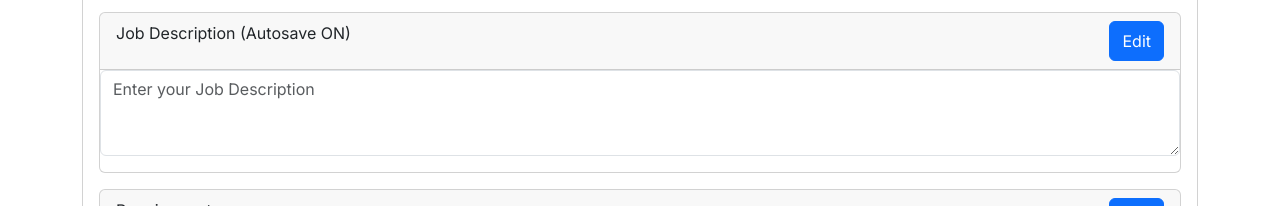
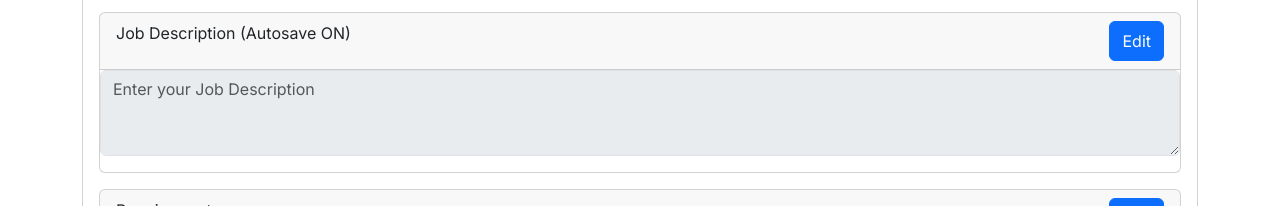
Before and after one commit to robwakefield/InternHunt, a Next.js app: page /addListing in a window 1280 px wide. Shown: the part 258-464 px from the top of the page. Built offline with nearby package versions, Linux system fonts and the light colour scheme; no server answers; the database is empty.

Commit message:
Added toggle editing

```diff
--- a/src/app/addListing/jobDescription.js
+++ b/src/app/addListing/jobDescription.js
@@ -29,14 +29,24 @@ function JobDescription() {
     });
   }
 
+  const [isDisabled, setIsDisabled] = useState(true);
+
+  const handleDisable = () => {
+    setIsDisabled(!isDisabled);
+  };
+
   return (
     <Card className="mt-4 mb-2 mx-3">
       <Card.Header className="d-flex justify-content-between">
       <p>Job Description (Autosave ON)</p>
-      <Button>Edit</Button>
+      <Button onClick={handleDisable}>
+        {isDisabled ? 'Edit' : 'Finish'}
+      </Button>
       </Card.Header>
       <Form.Group className="mb-3" controlId="formJobDesc">
-        <Form.Control as="textarea" rows={3} placeholder="Enter your Job Description" defaultValue={description} ref={descRef} onChange={handleSubmit}/>
+        <Form.Control as="textarea" rows={3}
+         placeholder="Enter your Job Description" defaultValue={description}
+         ref={descRef} onChange={handleSubmit} disabled={isDisabled} />
       </Form.Group>
     </Card>
   )
```
